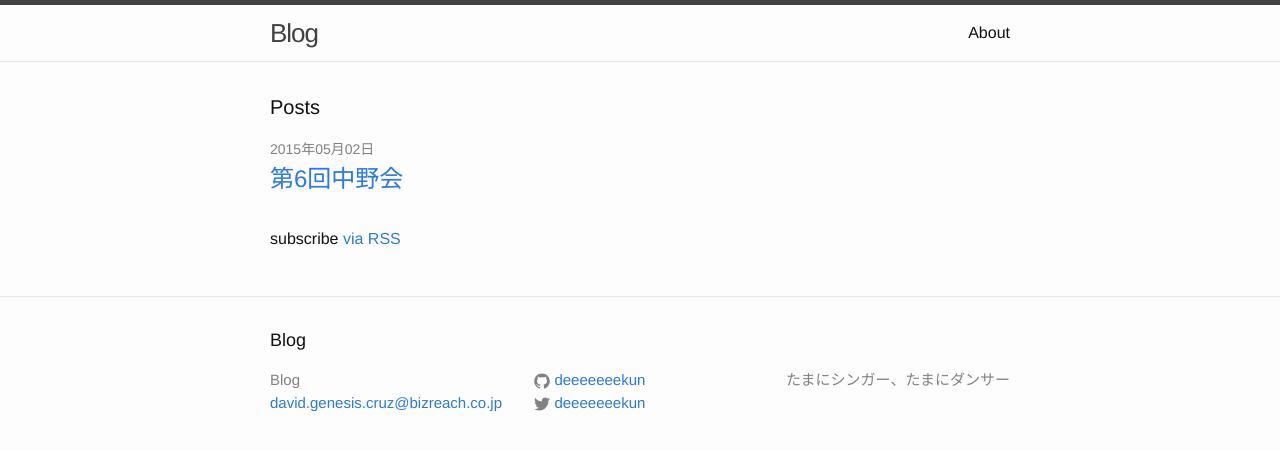
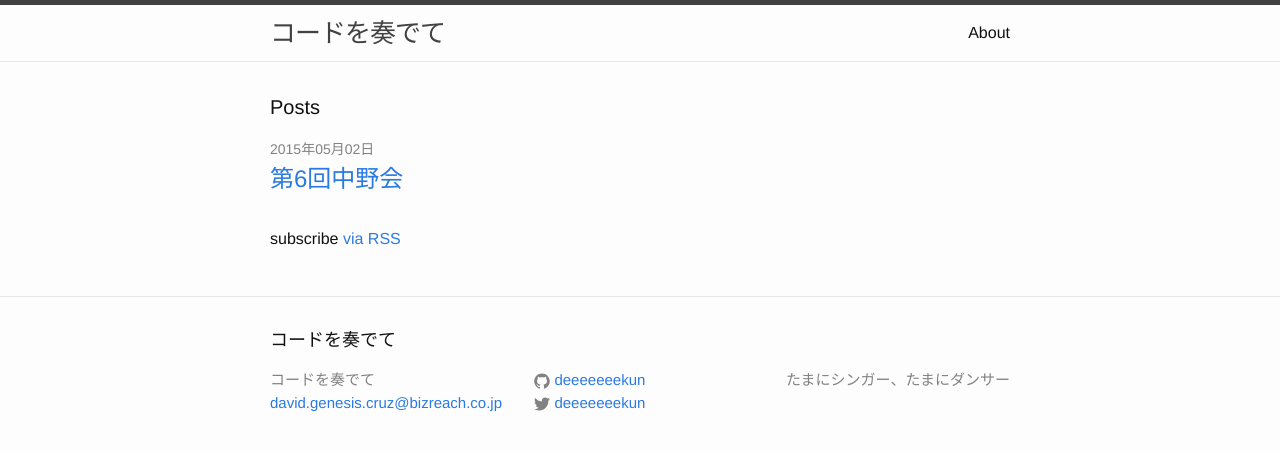
Before and after one commit to davidgenesiscruz/deeeeeeekun.github.io, a Jekyll site: the page built from index.html, in a window 1280 px wide. Shown: the top 451 px of the page. Built offline with Jekyll 4.4.1, drawn with Linux system fonts in a browser that asks for light colours.

Commit message:
updated blogtitle, footer_text

```diff
--- a/_config.yml
+++ b/_config.yml
@@ -1,5 +1,5 @@
 # Site settings
-title: Blog
+title: コードを奏でて
 email: david.genesis.cruz@bizreach.co.jp
 description: >
   Bizreach engineer ビズリーチ エンジニア
@@ -7,7 +7,6 @@ baseurl: "" # the subpath of your site, e.g. /blog/
 url: "http://deeeeeeekun.github.io/" # the base hostname & protocol for your site
 twitter_username: deeeeeeekun
 github_username:  deeeeeeekun
-footer_text: >
-  たまにシンガー、たまにダンサー
+footer_text: たまにシンガー、たまにダンサー
 # Build settings
 markdown: kramdown
--- a/_includes/footer.html
+++ b/_includes/footer.html
@@ -46,7 +46,7 @@
       </div>
 
       <div class="footer-col  footer-col-3">
-        <p class="text">たまにシンガー、たまにダンサー</p> <!--{{ site.footer_text }}</p-->
+        <p class="text">{{ site.footer_text }}</p> <!--たまにシンガー、たまにダンサー<-->
       </div>
     </div>
 
```
